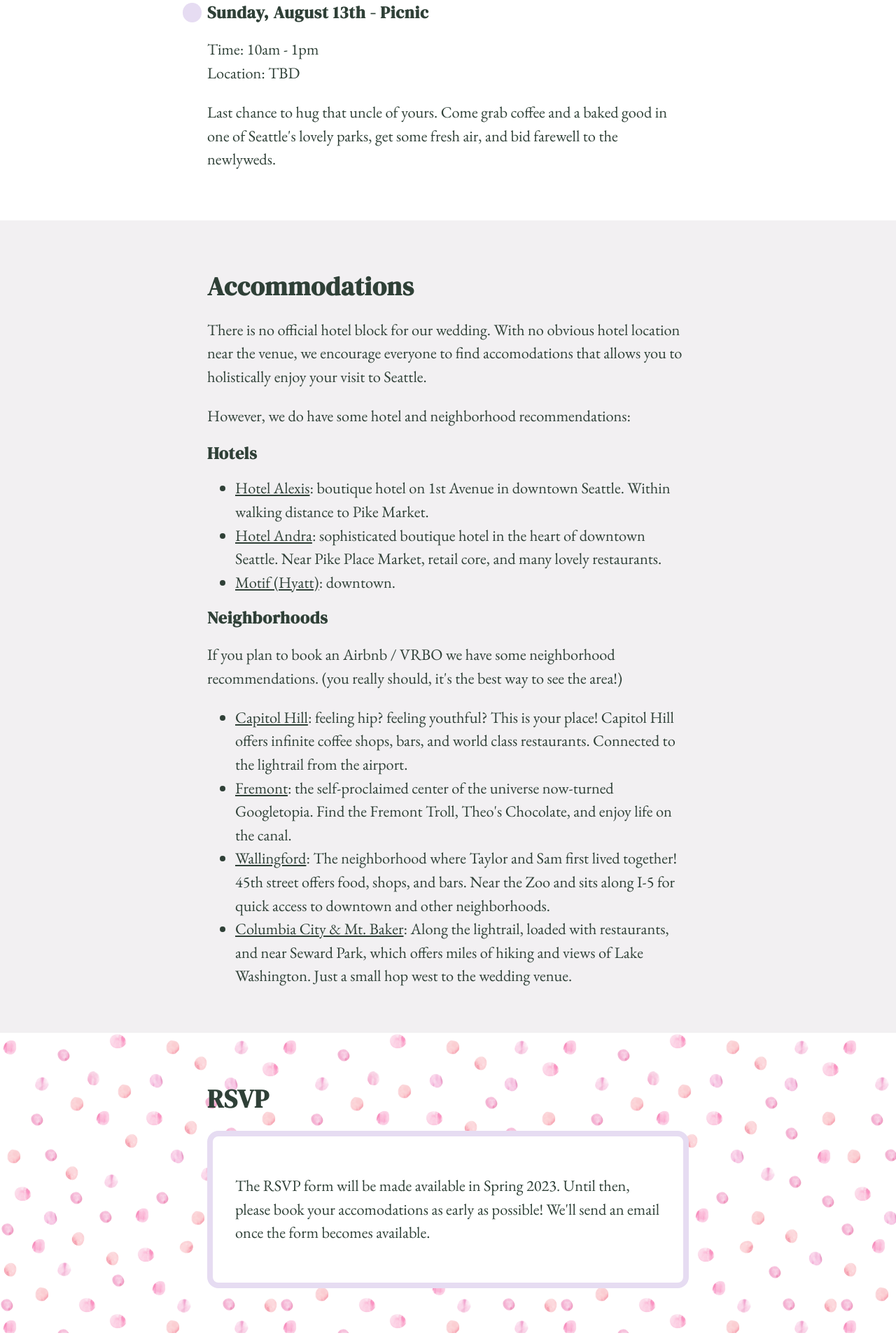
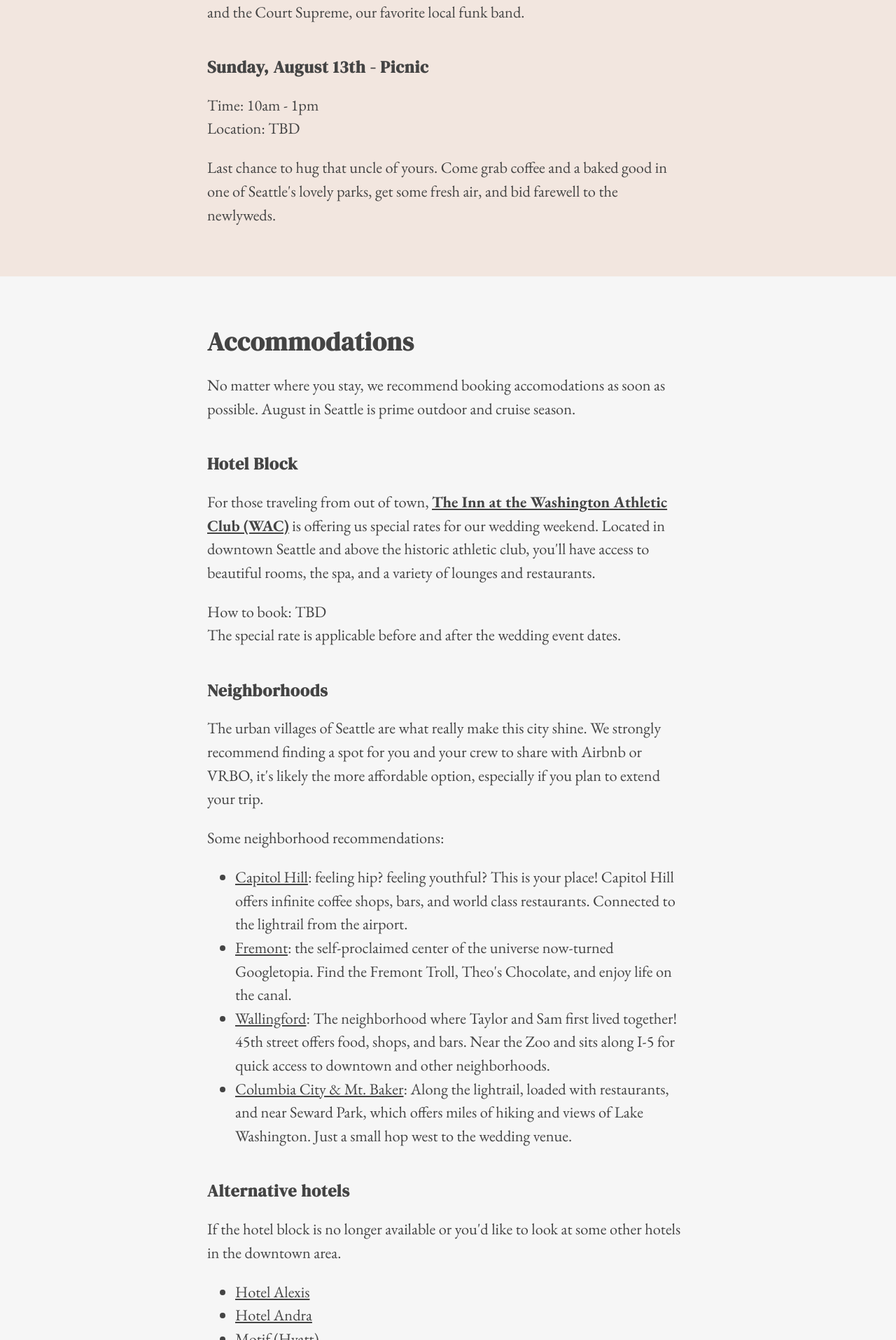
Before and after one commit to mapsam/tksm, a Next.js app: page / in a window 1280 px wide. Shown: the part 1605-3520 px from the top of the page at 70% size. Built offline with nearby package versions, Linux system fonts and the light colour scheme.

Commit message:
scss, byebye purple, hello green

```diff
--- a/components/Block.tsx
+++ b/components/Block.tsx
@@ -7,13 +7,9 @@ interface BlockProps {
   backgroundClass?: string
 }
 
-const defaultStyle = {
-  backgroundColor: '#ffffff'
-}
-
 export default function Block(props: BlockProps) {
   return (
-    <div id={props.id} className={`block ${props.backgroundClass}`} style={props.style || defaultStyle}>
+    <div id={props.id} className={`block ${props.backgroundClass || ''}`} style={props.style || {}}>
       <div className="container">
         {props.children}
       </div>
--- a/next.config.js
+++ b/next.config.js
@@ -1,3 +1,3 @@
 module.exports = {
-  reactStrictMode: true,
-}
+  reactStrictMode: true
+};
--- a/package.json
+++ b/package.json
@@ -24,6 +24,7 @@
     "@types/react-dom": "^17.0.14",
     "eslint": "7.32.0",
     "eslint-config-next": "11.1.2",
+    "sass": "^1.54.5",
     "typescript": "^4.6.2"
   }
 }
--- a/pages/_app.tsx
+++ b/pages/_app.tsx
@@ -1,6 +1,6 @@
 import type { AppProps } from 'next/app'
 
-import '../styles/main.css';
+import '../styles/main.scss';
 import '../styles/bg-topography.css';
 import '../styles/bg-food.css';
 import Layout from '../components/Layout';
--- a/pages/index.tsx
+++ b/pages/index.tsx
@@ -22,7 +22,7 @@ export default function Index() {
         </div>
       </Block>
 
-      <Block id="INFO" style={{ backgroundColor: '#E6DCF2' }}>
+      <Block id="INFO" backgroundClass='color-gray-bg'>
         <p><strong>
           Saturday August 12th, 2023<br />
           Seattle, WA
@@ -100,40 +100,48 @@ export default function Index() {
         </div>
       </Block>
 
-      <Block id="ACCOMODATIONS" style={{ backgroundColor: '#F2F0F2' }}>
+      <Block id="ACCOMODATIONS" style={{ backgroundColor: '#f6f6f6' }}>
         <h1>Accommodations</h1>
+        <p>No matter where you stay, we recommend booking accomodations as soon as possible. August in Seattle is prime outdoor and cruise season.</p>
+
+        <h2>Hotel Block</h2>
         <p>
-          There is no official hotel block for our wedding.
-          With no obvious hotel location near the venue, we encourage everyone
-          to find accomodations that allows you to holistically enjoy
-          your visit to Seattle.</p>
+          For those traveling from out of town, <strong><a href="https://www.wac.net/stay-at-the-inn/reservations/" target="_blank">The Inn at the Washington Athletic Club (WAC)</a></strong> is offering us special rates for our wedding weekend. Located in downtown Seattle and
+          above the historic athletic club, you'll have access to beautiful rooms, the spa, and a
+          variety of lounges and restaurants.
+        </p>
         <p>
-          However, we do have some hotel and neighborhood recommendations:
+          How to book: TBD<br />
+          The special rate is applicable before and after the wedding event dates.
         </p>
 
-        <h2>Hotels</h2>
-        <ul>
-          <li><a href="https://www.sonesta.com/royal-sonesta/wa/seattle/alexis-royal-sonesta-hotel-seattle/" target="_blanke">Hotel Alexis</a>: boutique hotel on 1st Avenue in downtown Seattle. Within walking distance to Pike Market.</li>
-          <li><a href="https://hotelandra.com/" target="_blank">Hotel Andra</a>: sophisticated boutique hotel in the heart of downtown Seattle. Near Pike Place Market, retail core, and many lovely restaurants.</li>
-          <li><a href="https://www.expedia.com/Seattle-Hotels-Motif-Seattle.h50947.Hotel-Information" target="_blank">Motif (Hyatt)</a>: downtown.</li>
-        </ul>
-
         <h2>Neighborhoods</h2>
-        <p>If you plan to book an Airbnb / VRBO we have some neighborhood recommendations. (you really should, it's the best way to see the area!)</p>
+        <p>The urban villages of Seattle are what really make this city shine. We strongly recommend finding a spot for you and your crew to share with Airbnb or VRBO, it's likely the more affordable option, especially if you plan to extend your trip.</p>
+        <p>Some neighborhood recommendations:</p>
         <ul>
           <li><a href="https://www.airbnb.com/s/Capitol-Hill--Seattle--Washington--United-States/homes?tab_id=home_tab&refinement_paths%5B%5D=%2Fhomes&flexible_trip_lengths%5B%5D=one_week&date_picker_type=calendar&checkin=2023-08-11&checkout=2023-08-13&query=Capitol%20Hill%2C%20Seattle%2C%20Washington%2C%20United%20States" target="_blank">Capitol Hill</a>: feeling hip? feeling youthful? This is your place! Capitol Hill offers infinite coffee shops, bars, and world class restaurants. Connected to the lightrail from the airport.</li>
           <li><a href="https://www.airbnb.com/s/Fremont--Seattle--Washington--United-States/homes?tab_id=home_tab&refinement_paths%5B%5D=%2Fhomes&flexible_trip_lengths%5B%5D=one_week&date_picker_type=calendar&checkin=2023-08-11&checkout=2023-08-13&query=Fremont%2C%20Seattle%2C%20Washington%2C%20United%20States" target="_blank">Fremont</a>: the self-proclaimed center of the universe now-turned Googletopia. Find the Fremont Troll, Theo's Chocolate, and enjoy life on the canal.</li>
           <li><a href="https://www.airbnb.com/s/Wallingford--Seattle--Washington--United-States/homes?tab_id=home_tab&refinement_paths%5B%5D=%2Fhomes&flexible_trip_lengths%5B%5D=one_week&date_picker_type=calendar&checkin=2023-08-11&checkout=2023-08-13&query=Wallingford%2C%20Seattle%2C%20Washington%2C%20United%20States" target="_blank">Wallingford</a>: The neighborhood where Taylor and Sam first lived together! 45th street offers food, shops, and bars. Near the Zoo and sits along I-5 for quick access to downtown and other neighborhoods.</li>
           <li><a href="https://www.airbnb.com/s/Columbia-City--Seattle--Washington--United-States/homes?tab_id=home_tab&refinement_paths%5B%5D=%2Fhomes&flexible_trip_lengths%5B%5D=one_week&date_picker_type=calendar&checkin=2023-08-11&checkout=2023-08-13&query=Columbia%20City%2C%20Seattle%2C%20Washington%2C%20United%20States" target="_blank">Columbia City &amp; Mt. Baker</a>: Along the lightrail, loaded with restaurants, and near Seward Park, which offers miles of hiking and views of Lake Washington. Just a small hop west to the wedding venue.</li>
         </ul>
+
+        <h2>Alternative hotels</h2>
+        <p>
+          If the hotel block is no longer available or you'd like to look at some other hotels in the downtown area.
+        </p>
+        <ul>
+          <li><a href="https://www.sonesta.com/royal-sonesta/wa/seattle/alexis-royal-sonesta-hotel-seattle/" target="_blanke">Hotel Alexis</a></li>
+          <li><a href="https://hotelandra.com/" target="_blank">Hotel Andra</a></li>
+          <li><a href="https://www.expedia.com/Seattle-Hotels-Motif-Seattle.h50947.Hotel-Information" target="_blank">Motif (Hyatt)</a></li>
+        </ul>
       </Block>
 
-      <Block id="RSVP" style={{ backgroundImage: `url("/bg-watercolor.webp")`, backgroundRepeat: 'repeat' }}>
+      <Block id="RSVP">
         <h1>RSVP</h1>
         <RSVP />
       </Block>
 
-      <Block id="FAQ">
+      <Block id="FAQ" backgroundClass="color-white-bg">
         <h1>Frequently Asked Questions</h1>
 
         <h2>How did we meet?</h2>
--- a/styles/main.css
+++ b/styles/main.scss
@@ -4,28 +4,43 @@
 @import url('https://fonts.googleapis.com/css2?family=Roboto+Mono:wght@400&display=swap');
 @import '~normalize.css/normalize.css';
 
+$color-light: #F2E6DF;
+$color-medium: #A69576;
+$color-dark: #01401C;
+$color-text: #444;
+$color-gray: #D9CFC8;
+$color-white: #fff;
+
 html {
     font-size: 100%;
 }
 body {
-    background-color: #F2F0F2;
+    background-color: $color-light;
 }
 
+.color-light { color: $color-light; }
+.color-light-bg { background-color: $color-light; }
+.color-medium { color: $color-medium; }
+.color-medium-bg { background-color: $color-medium; }
+.color-dark { color: $color-dark; }
+.color-dark-bg { background-color: $color-dark; }
+.color-text { color: $color-text; }
+.color-text-bg { background-color: $color-text; }
+.color-gray { color: $color-gray; }
+.color-gray-bg { background-color: $color-gray; }
+.color-white { color: $color-white; }
+.color-white-bg { background-color: $color-white; }
+
 /* Color Theme Swatches in Hex */
-.purple-1 { color: #F2F0F2; }
-.purple-2 { color: #E6DCF2; }
-.purple-3 { color: #CABFD9; }
-.purple-4 { color: #BBADD9; }
-.purple-5 { color: #9A80BF; }
-.purple-1-bg { background-color: #F2F0F2; }
-.purple-2-bg { background-color: #E6DCF2; }
-.purple-3-bg { background-color: #CABFD9; }
-.purple-4-bg { background-color: #BBADD9; }
-.purple-5-bg { background-color: #9A80BF; }
+// .beautiful-green-wedding-bouquet-in-retro-car,-wooden-steering-wheel-1-hex { color: #01401C; }
+// .beautiful-green-wedding-bouquet-in-retro-car,-wooden-steering-wheel-2-hex { color: #A69576; }
+// .beautiful-green-wedding-bouquet-in-retro-car,-wooden-steering-wheel-3-hex { color: #A64914; }
+// .beautiful-green-wedding-bouquet-in-retro-car,-wooden-steering-wheel-4-hex { color: #F2E6DF; }
+// .beautiful-green-wedding-bouquet-in-retro-car,-wooden-steering-wheel-5-hex { color: #59200B; }
 
 * {
     font-family: 'EB Garamond', serif;
-    color: #2F4037;
+    color: $color-text;
     box-sizing: border-box;
 }
 p, li {
@@ -40,7 +55,7 @@ p, form, li {
     position: fixed;
     width: 100%;
     height: 100%;
-    background-color: #fff;
+    background-color: $color-light;
     padding: 1rem;
     z-index: 10;
     opacity: 0.95;
@@ -52,7 +67,7 @@ p, form, li {
     position: fixed;
     right: 0;
     z-index: 11;
-    background-color: #fff;
+    background-color: $color-light;
     border: none;
     padding: 0.7rem 1rem;
     cursor: pointer;
@@ -61,7 +76,7 @@ p, form, li {
     width: 30px;
     height: 4px;
     border-radius: 2px;
-    background-color: #2F4037;
+    background-color: $color-dark;
     margin: 0.3rem 0;
     padding: 0;
     display: block;
@@ -95,8 +110,8 @@ p, form, li {
     width: 100%;
     padding: 1rem;
     text-align: center;
-    background-color: #fff;
-    border-bottom: 1px solid #E6DCF2;
+    background-color: $color-light;
+    border-bottom: 1px solid $color-medium;
     z-index: 20;
 }
 .nav-desktop a {
@@ -112,13 +127,14 @@ p, form, li {
     font-family: 'DM Serif Display', serif;
     font-size: 3rem;
     margin: 2rem 0 1rem;
-    text-shadow: #E6DCF2 0.2rem 0.2rem;
+    color: $color-text;
 }
 h1 {
     font-size: 2.3rem;
 }
 h2 {
     font-size: 1.5rem;
+    margin: 2em auto 1em;
 }
 h1, h2, h1 *, h2 * {
     font-family: 'DM Serif Display', serif;
@@ -140,10 +156,10 @@ h1, h2, h1 *, h2 * {
     user-select:none;
     -webkit-tap-highlight-color:rgba(0,0,0,0);
     height: 350px;
-    background-color: #f6f6f6;
+    background-color: $color-light;
     margin-bottom: -6rem;
     position: relative;
-    border: 0.5rem solid #fff;
+    border: 0.5rem solid $color-light;
     border-radius: 1rem;
     overflow: hidden;
 }
@@ -176,7 +192,7 @@ h1, h2, h1 *, h2 * {
 }
 
 footer {
-    border-top: 1px solid #E6DCF2;
+    border-top: 1px solid $color-medium;
     text-align: center;
 }
 footer p {
@@ -223,26 +239,14 @@ form button {
 .rsvp-form {
     padding: 2rem;
     border-radius: 1rem;
-    background-color: #fff;
-    border: 0.5rem solid #E6DCF2;
-    /* box-shadow: rgba(0, 0, 0, 0.1) 0px 10px 15px -3px, rgba(0, 0, 0, 0.05) 0px 4px 6px -2px; */
-}
-
-.dot {
-    height: 1.7rem;
-    width: 1.7rem;
-    border-radius: 50%;
-    display: inline-block;
-    position: absolute;
-    margin-left: -2.2rem;
+    background-color: $color-gray;
 }
 
 .location {
     margin-bottom: 2rem;
 }
-.location-metadata {}
+// .location-metadata {}
 .location-metadata, .location-metadata * {
     font-family: 'Roboto Mono', monospace;
     font-size: 1rem;
-    color: #a7a7a7;
 }
```
Also changed, not shown: 1 other file (tests, documents, lock files or other folders).
